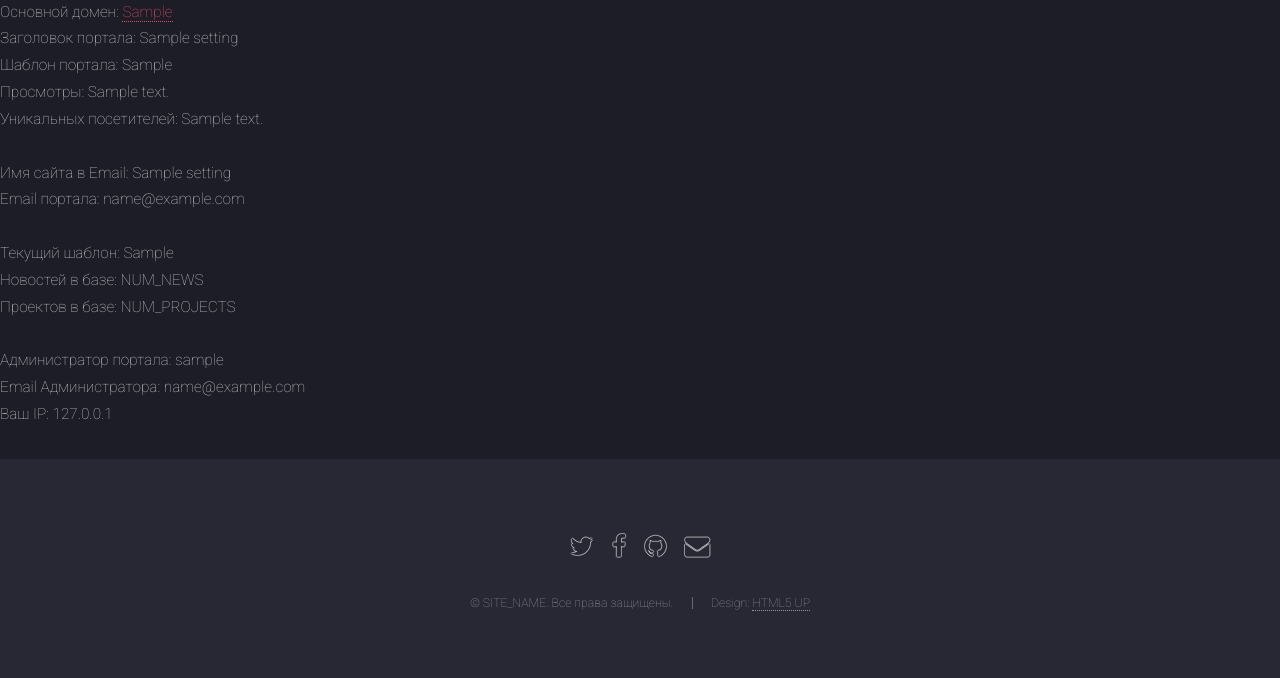
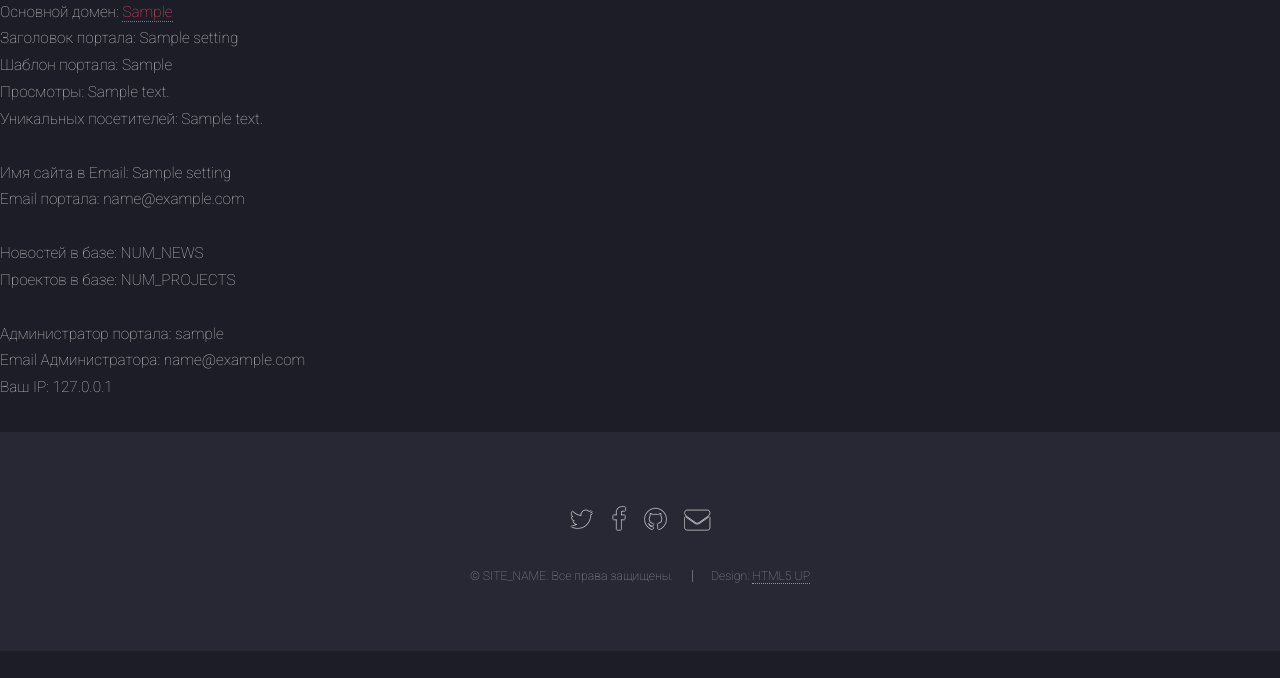
Before and after one commit to MakDIGer/MyBlogPHP, a PHP site: template templates/default/acp/main.php in a window 1280 px wide. Shown: the part 147-825 px from the top of the page. After the commit the page ends 798 px from the top, so only its background shows below. Run offline with PHP 8.4, Linux system fonts and the light colour scheme; the template is opened without the code that fills it: most values are stand-ins (such as "Sample title", 1, 10 or a date in 2020); data that the repository does not hold is empty; some libraries are stand-ins or nearby versions.

Commit message:
Fixed bug with repeat one point

```diff
--- a/templates/default/acp/main.php
+++ b/templates/default/acp/main.php
@@ -23,7 +23,6 @@
 							Имя сайта в Email: <?php echo $settings['site_email_name']; ?><br />
 							Email портала: <?php echo $settings['site_email']; ?><br /><br />
 
-							Текущий шаблон: <?php echo $settings['site_template']; ?><br />
 							Новостей в базе: <?php echo NUM_NEWS; ?><br />
 							Проектов в базе: <?php echo NUM_PROJECTS; ?><br /><br />
 
```
